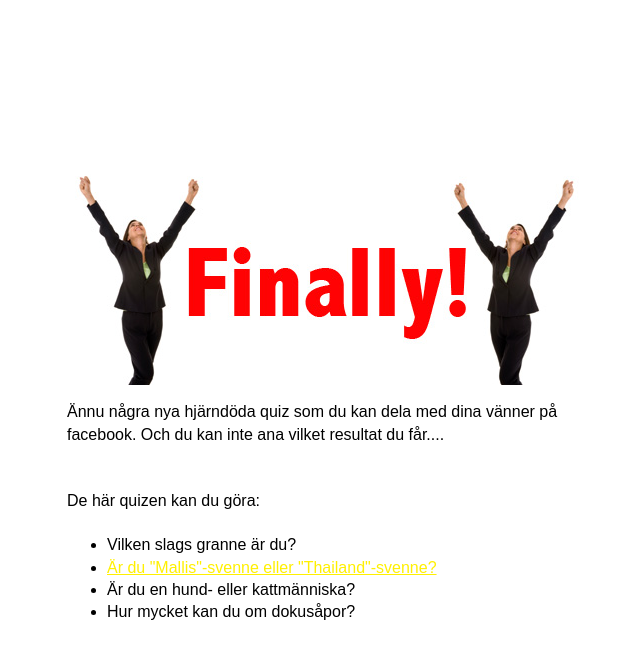
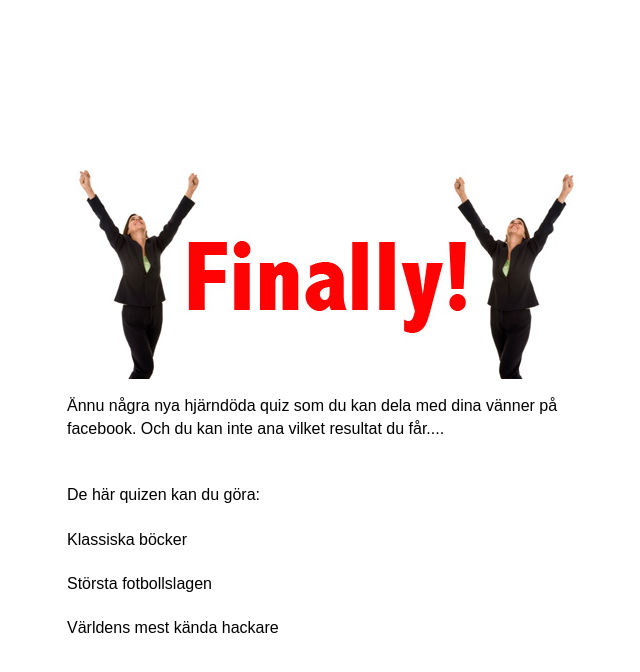
Before and after one commit to swiaiucs/quizsite, a Django app: page / in a window 1280 px wide. Shown: the top 672 px of the page, without its empty margins (323-963 px from the left). Run offline with Django 3.2, Linux system fonts and the light colour scheme; some libraries are stand-ins or nearby versions.

Commit message:
{{ quiz.name }}

```diff
--- a/quiz/templates/quiz/startpage.html
+++ b/quiz/templates/quiz/startpage.html
@@ -22,12 +22,10 @@
 					<p>
 
 				<p>De här quizen kan du göra:</p>
-				<ul>
-				  <li>Vilken slags granne är du?</li>
-				  <li><a href="quiz.html">Är du "Mallis"-svenne eller "Thailand"-svenne?</a></li>
-				  <li>Är du en hund- eller kattmänniska?</li>
-				  <li>Hur mycket kan du om dokusåpor?</li>
-				</ul>
+				{% for quiz_slug, quiz in quizzes.items %}
+	<p>{{ quiz.name }}</p>
+{% endfor %}
+
 			</div>
 		</div>
 	</div>
```
